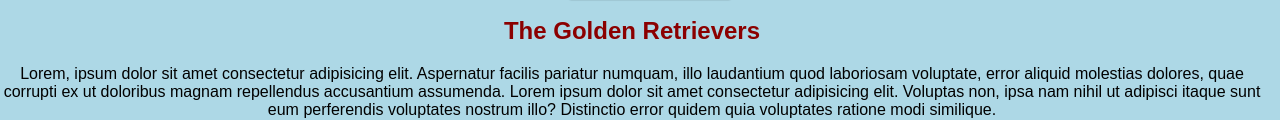
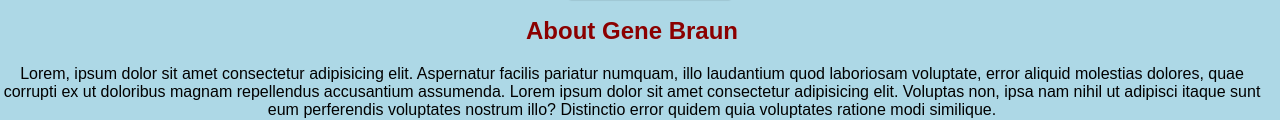
Before and after one commit to gbraun1/New_Website, a plain HTML site: page about.html in a window 1280 px wide. Shown: the part 383-503 px from the top of the page. Drawn offline with Linux system fonts and the light colour scheme.

Commit message:
Update about.html

```diff
--- a/about.html
+++ b/about.html
@@ -29,7 +29,7 @@
 
         </div>
         <div id="about-content">
-            <h2>The Golden Retrievers</h2>
+            <h2>About Gene Braun</h2>
             <p>
              Lorem, ipsum dolor sit amet consectetur adipisicing elit. Aspernatur facilis pariatur numquam, illo laudantium quod laboriosam voluptate, error aliquid molestias dolores, quae corrupti ex ut doloribus magnam repellendus accusantium assumenda.
               Lorem ipsum dolor sit amet consectetur adipisicing elit. Voluptas non, ipsa nam nihil ut adipisci itaque sunt eum perferendis voluptates nostrum illo? Distinctio error quidem quia voluptates ratione modi similique.
```
